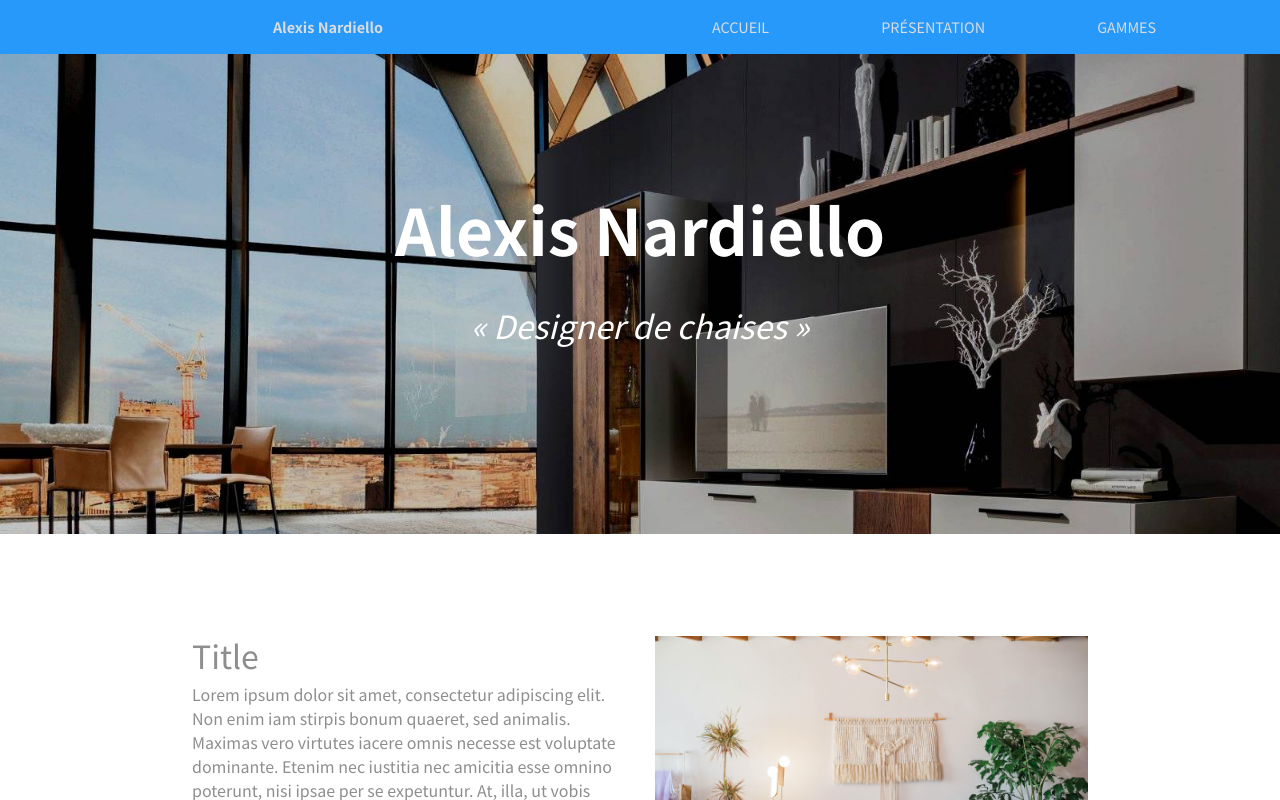
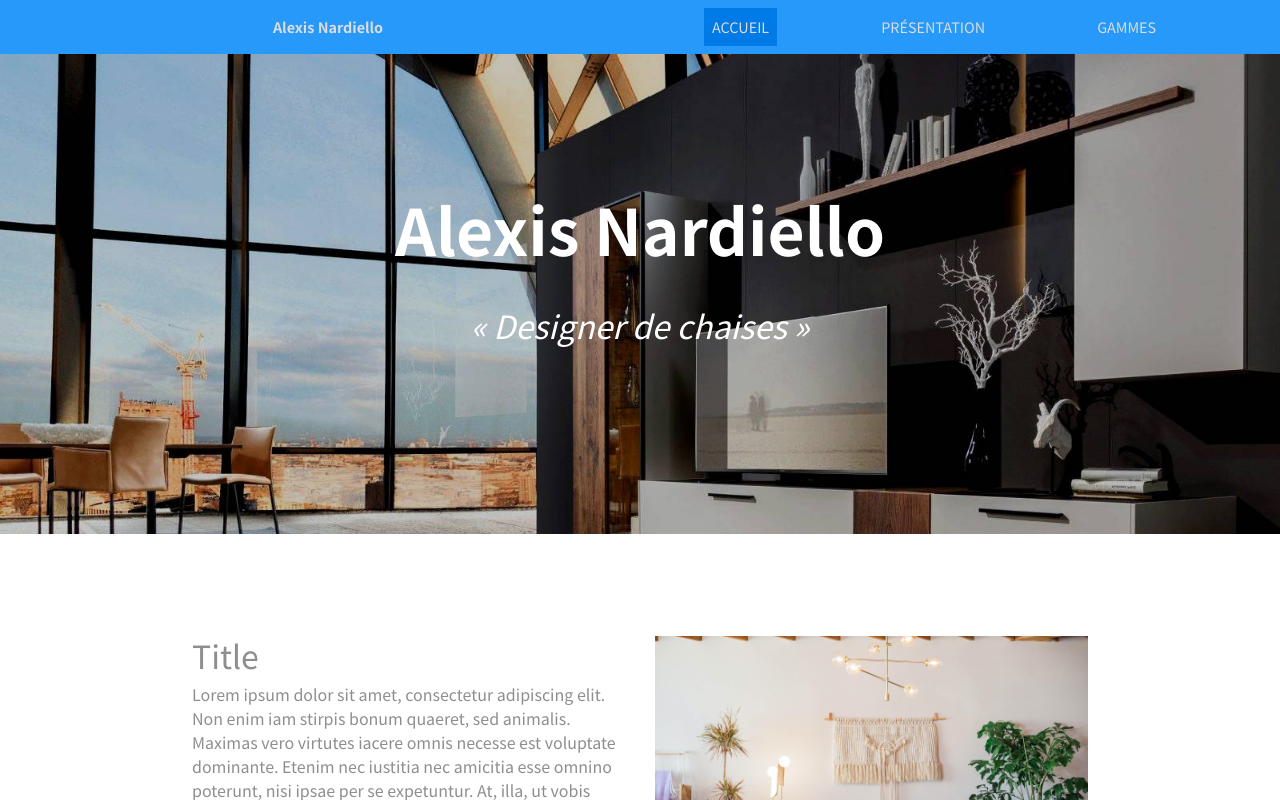
Before and after one commit to Iswenzz/Simplon-Chaises-Artisan, a plain HTML site: page index.html in a window 1280 px wide. In both pictures the pointer is over the item "ACCUEIL". Shown: the top 800 px of the page. Drawn offline with nearby package versions, Linux system fonts and the light colour scheme.

Commit message:
Navbar: Added hover colors

```diff
--- a/assets/css/navbar.css
+++ b/assets/css/navbar.css
@@ -12,6 +12,10 @@
 	margin-right: 3em;
 }
 
+.navbar li:hover {
+	background-color: #007ae6;
+}
+
 .navbar-brand {
 	text-align: center;
 	font-weight: 900;
```
